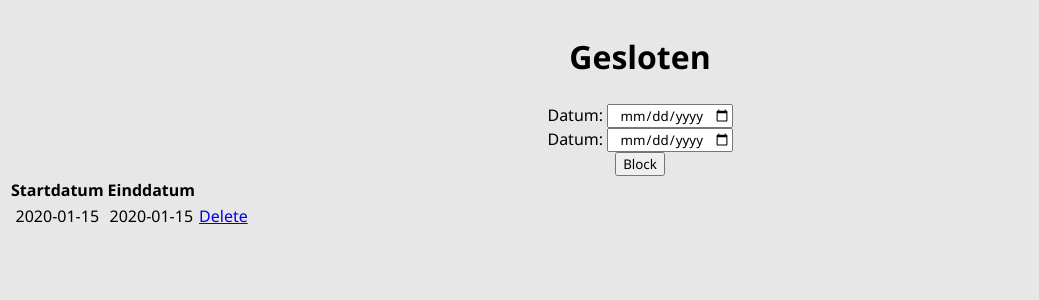
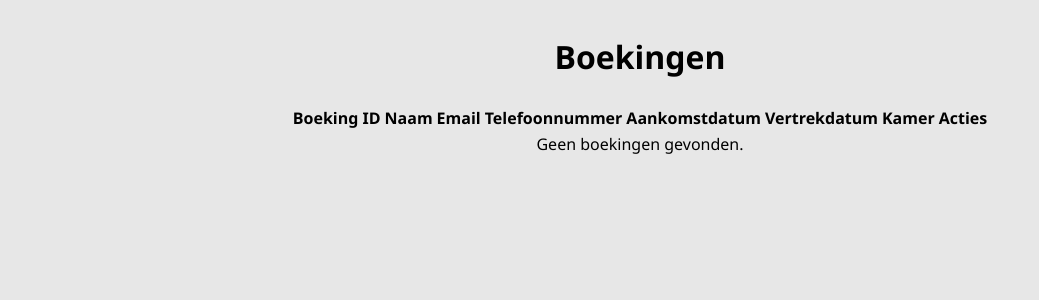
Before and after one commit to achilj/hotel, a PHP site: page /admin/overzicht.php in a window 1280 px wide. Shown: the top 300 px of the page, without its empty margins (0-1039 px from the left). Run offline with PHP 8.4, Linux system fonts and the light colour scheme; a user stored in the database is signed in; tables that the repository leaves empty hold one stand-in row (values such as "Sample post").

Commit message:
WIP BOEKING OVERZICHT BACKEND

```diff
--- a/admin/overzicht.php
+++ b/admin/overzicht.php
@@ -8,15 +8,6 @@
     exit;
 }
 
-if ($_SERVER['REQUEST_METHOD'] == 'POST') {
-    $startdate = $_POST['startdate'];
-    $enddate = $_POST['enddate'];
-
-    $sql = "INSERT INTO tblblockdagen (Startdatum, Einddatum)
-            VALUES ('$startdate', '$enddate')";
-    $conn->query($sql);
-    header('Location: index.php');
-}
 ?>
 
 <!DOCTYPE html>
@@ -24,41 +15,46 @@
 <head>
     <meta charset="UTF-8">
     <meta name="viewport" content="width=device-width, initial-scale=1.0">
-    <title>ADMIN | Gesloten</title>
+    <title>ADMIN | Boekingen</title>
     <link rel="stylesheet" href="style/styles.css">
 </head>
 <body>
     <section class="dashcontainer">
-        <h1>Gesloten</h1>
-        <form method="post" action="block.php">
-            <label for="startdate">Datum:</label>
-            <input type="date" id="startdate" name="startdate" required>
-            <br>
-            <label for="enddate">Datum:</label>
-            <input type="date" id="enddate" name="enddate" required>
-            <br>
-            <button type="submit">Block</button>
-        </form>
-    </section>
-
-    <section class="table">
+        <h1>Boekingen</h1>
+        <!-- Tabel met boekingen, boekingen waarvan de aankomstdatum niet in het verleden mag liggen deze worden binnengehaald via tblersoon voor het geval dat er een persoon is met meerdere boekingen !VOOR EXACT DEZELFDE DAGEN AANKOMST EN VERTREK) -->
         <table>
             <tr>
-                <th>Startdatum</th>
-                <th>Einddatum</th>
+                <th>Boeking ID</th>
+                <th>Naam</th>
+                <th>Email</th>
+                <th>Telefoonnummer</th>
+                <th>Aankomstdatum</th>
+                <th>Vertrekdatum</th>
+                <th>Kamer</th>
+                <th>Acties</th>
             </tr>
             <?php
-            $sql = "SELECT * FROM tblblockdagen";
+            $sql = "SELECT *
+                    FROM tblboeking
+                    INNER JOIN tblpersoon ON tblboeking.PersoonFK = tblpersoon.PKPersoon
+                    WHERE tblboeking.Check_in >= CURDATE()
+                    ORDER BY tblboeking.Check_in ASC";
             $result = $conn->query($sql);
-
             if ($result->num_rows > 0) {
                 while($row = $result->fetch_assoc()) {
                     echo "<tr>";
-                    echo "<td>" . $row['Startdatum'] . "</td>";
-                    echo "<td>" . $row['Einddatum'] . "</td>";
-                    echo "<td><a href='deleteblock.php?id=" . $row['PKBlockdag'] . "'>Delete</a></td>";
+                    echo "<td>" . $row['PKBoeking'] . "</td>";
+                    echo "<td>" . $row['Voornaam'] . " " . $row['Achternaam'] . "</td>";
+                    echo "<td>" . $row['Email'] . "</td>";
+                    echo "<td>" . $row['Telefoonnummer'] . "</td>";
+                    echo "<td>" . $row['AankomstDatum'] . "</td>";
+                    echo "<td>" . $row['VertrekDatum'] . "</td>";
+                    echo "<td>" . $row['KamerFK'] . "</td>";
+                    echo "<td><a href='boeking.php?delete=" . $row['PKBoeking'] . "'>Verwijderen</a></td>";
                     echo "</tr>";
                 }
+            } else {
+                echo "<tr><td colspan='8'>Geen boekingen gevonden.</td></tr>";
             }
             ?>
         </table>
```
